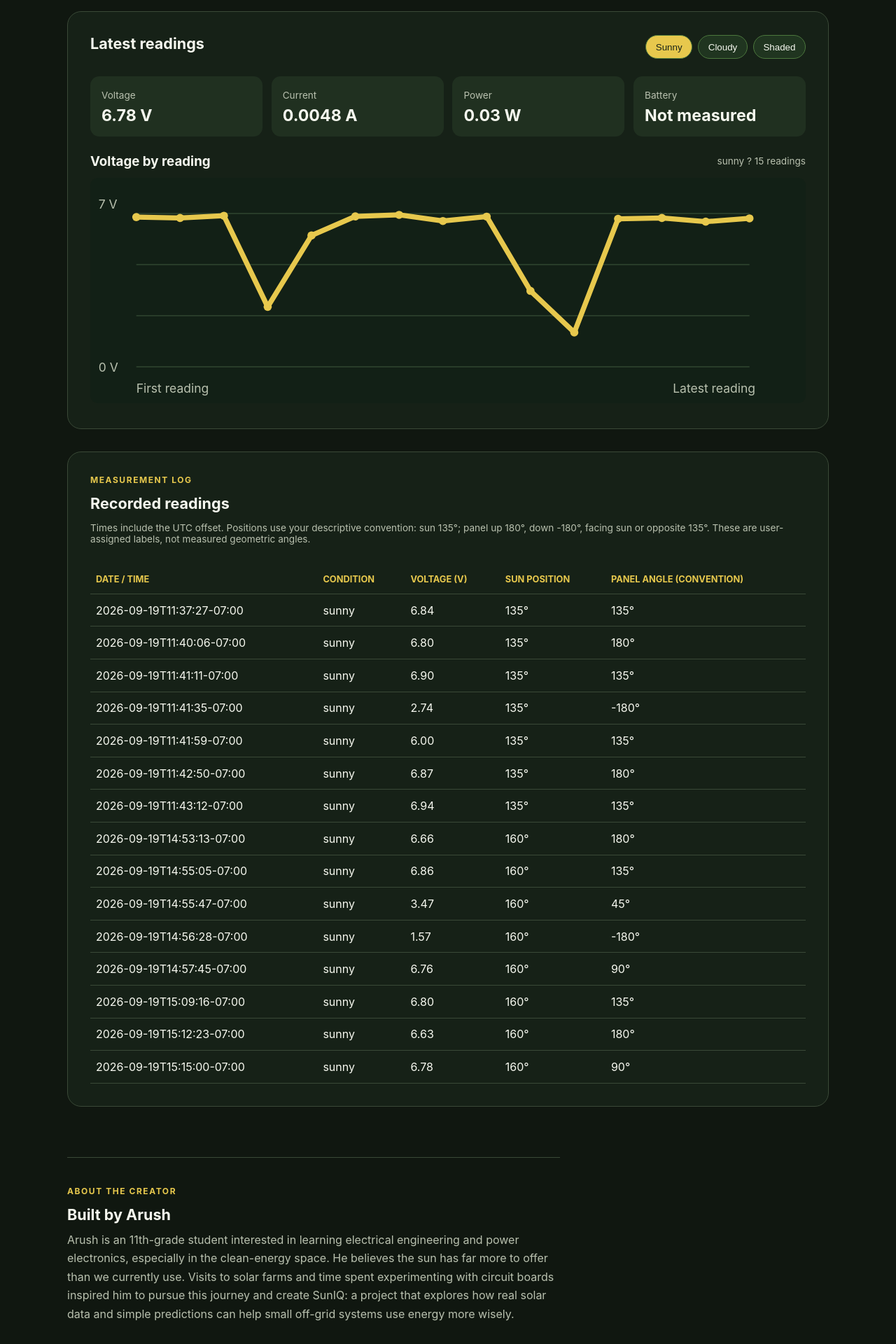
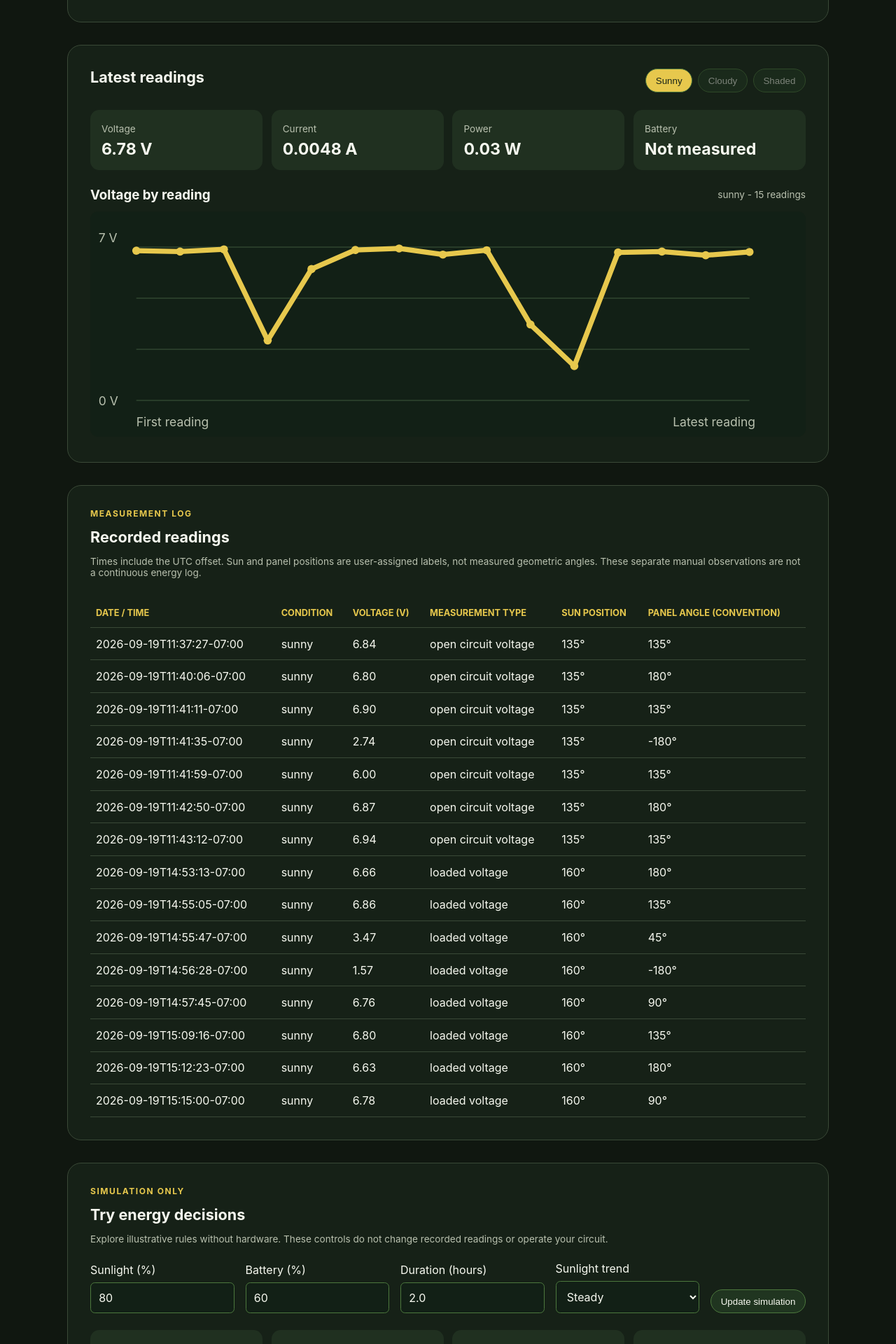
Before and after one commit to Arus588/suniq, a Flask app: page / in a window 1280 px wide. Shown: the part 880-2800 px from the top of the page at 70% size. Before the commit the page ends 2767 px from the top, so only its background shows below. Run offline with Flask 3, Linux system fonts and the light colour scheme.

Commit message:
Add energy simulation and adaptive recommendation rules

```diff
--- a/app.py
+++ b/app.py
@@ -1,7 +1,7 @@
 import csv
 from pathlib import Path
 
-from flask import Flask, render_template
+from flask import Flask, render_template, request
 
 
 DATA_DIR = Path(__file__).parent / "data" / "measurements"
@@ -15,12 +15,51 @@ def load_measurements():
         return list(csv.DictReader(csv_file))
 
 
+
+def simulate(args):
+    """Illustrative constant-power model, independent of measured CSV data."""
+    import math
+
+    def bounded(name, default, minimum, maximum):
+        try:
+            value = float(args.get(name, default))
+        except (ValueError, TypeError):
+            return default
+        return max(minimum, min(maximum, value)) if math.isfinite(value) else default
+
+    sunlight = bounded('sunlight', 80, 0, 100)
+    battery = bounded('battery', 60, 0, 100)
+    hours = bounded('hours', 2, 0, 24)
+    trend = args.get('trend', 'steady')
+    if trend not in ('steady', 'falling'):
+        trend = 'steady'
+    # Illustrative 6 V source and 5 mA maximum current, not a panel rating.
+    voltage = 6.0
+    current = 0.005 * sunlight / 100
+    power = voltage * current
+    if battery < 20:
+        action, reason = 'Conserve energy', 'Battery is below 20%; prioritize restoring its reserve.'
+    elif trend == 'falling':
+        action, reason = 'Conserve energy', 'Sunlight is falling; reduce demand before generation drops.'
+    elif sunlight < 30:
+        action, reason = 'Conserve energy', 'Sunlight is below 30%; available generation is low.'
+    elif sunlight >= 70 and battery >= 50:
+        action, reason = 'Run load', 'Sunlight is at least 70% and battery is at least 50%.'
+    elif battery < 90:
+        action, reason = 'Charge battery', 'Some sunlight is available; prioritize charging before optional loads.'
+    else:
+        action, reason = 'Conserve energy', 'Battery is well charged, but sunlight is below the run-load threshold.'
+    return dict(sunlight=sunlight, battery=battery, hours=hours, trend=trend,
+                voltage=voltage, current=current, power=power, energy=power*hours,
+                action=action, reason=reason)
+
+
 def create_app():
     app = Flask(__name__)
 
     @app.get("/")
     def dashboard():
-        return render_template("index.html", measurements=load_measurements())
+        return render_template("index.html", measurements=load_measurements(), simulation=simulate(request.args))
 
     return app
 
--- a/static/css/styles.css
+++ b/static/css/styles.css
@@ -64,3 +64,9 @@ button.active, button:hover { background: var(--accent); color: #172318; }
   .metrics { grid-template-columns: repeat(2, 1fr); }
   .panel-heading { align-items: flex-start; flex-direction: column; }
 }
+
+.simulation-controls { display: flex; flex-wrap: wrap; gap: 1rem; align-items: end; margin: 1.5rem 0; }
+.simulation-controls label { display: grid; gap: .5rem; flex: 1 1 140px; }
+.simulation-controls input, .simulation-controls select { width: 100%; padding: .7rem; border: 1px solid #4c783d; border-radius: .4rem; background: #122016; color: var(--ink); font: inherit; }
+.recommendation { margin-top: 1rem; border-left: 3px solid var(--accent); padding: .5rem 1rem; background: #203020; }
+button:disabled { opacity: .45; cursor: default; }
--- a/templates/index.html
+++ b/templates/index.html
@@ -9,12 +9,12 @@
 </section>
 
 {% set latest = measurements[-1] if measurements else {} %}
-{% set recorded = latest.get('measurement_type') == 'open_circuit_voltage' %}
+{% set recorded = latest.get('measurement_type') in ['open_circuit_voltage', 'loaded_voltage'] %}
 <section class="status-card" aria-labelledby="status-heading">
   <div><p class="eyebrow">System status</p>
     <h2 id="status-heading">{{ 'Recorded solar measurements' if recorded else 'Sample dashboard' }}</h2>
-    <p>{{ measurements|length }} readings{% if latest %} ? {{ latest.get('timestamp', '')[:10] }}{% endif %}.
-    {% if recorded %}Manually recorded open-circuit voltage. Current, power, and battery level have not been measured.{% else %}Sample data for exploring the dashboard.{% endif %} Refresh to see newly logged readings.</p>
+    <p>{{ measurements|length }} readings{% if latest %} &middot; {{ latest.get('timestamp', '')[:10] }}{% endif %}.
+    {% if recorded %}Manual open-circuit and loaded-voltage readings. Where resistor measurements are available, current is estimated from resistance and power is calculated. Battery level is not measured.{% else %}Sample data for exploring the dashboard.{% endif %} Refresh to see newly logged readings.</p>
   </div><span class="status-badge">{{ 'Measured voltage' if recorded else 'Simulation' }}</span>
 </section>
 <section class="dashboard-panel" aria-labelledby="readings-heading">
@@ -33,11 +33,33 @@
 </section>
 <section class="dashboard-panel" aria-labelledby="tests-heading">
   <p class="eyebrow">Measurement log</p><h2 id="tests-heading">Recorded readings</h2>
-  <p class="muted">Times include the UTC offset. Positions use your descriptive convention: sun 135&deg;; panel up 180&deg;, down -180&deg;, facing sun or opposite 135&deg;. These are user-assigned labels, not measured geometric angles.</p>
-  <div class="table-scroll"><table><thead><tr><th>Date / time</th><th>Condition</th><th>Voltage (V)</th><th>Sun position</th><th>Panel angle (convention)</th></tr></thead><tbody>
-  {% for row in measurements %}<tr><td>{{ row.get('timestamp', '') }}</td><td>{{ row.scenario }}</td><td>{{ row.voltage_v }}</td><td>{{ row.get('sun_position') or 'Not recorded' }}{% if row.get('sun_position') %}&deg;{% endif %}</td><td>{{ row.get('panel_angle') or 'Not defined' }}{% if row.get('panel_angle') %}&deg;{% endif %}</td></tr>
-  {% else %}<tr><td colspan="5">No readings recorded yet.</td></tr>{% endfor %}
+  <p class="muted">Times include the UTC offset. Sun and panel positions are user-assigned labels, not measured geometric angles. These separate manual observations are not a continuous energy log.</p>
+  <div class="table-scroll"><table><thead><tr><th>Date / time</th><th>Condition</th><th>Voltage (V)</th><th>Measurement type</th><th>Sun position</th><th>Panel angle (convention)</th></tr></thead><tbody>
+  {% for row in measurements %}<tr><td>{{ row.get('timestamp', '') }}</td><td>{{ row.scenario }}</td><td>{{ row.voltage_v }}</td><td>{{ row.get('measurement_type', 'sample')|replace('_', ' ') }}</td><td>{{ row.get('sun_position') or 'Not recorded' }}{% if row.get('sun_position') %}&deg;{% endif %}</td><td>{{ row.get('panel_angle') or 'Not defined' }}{% if row.get('panel_angle') %}&deg;{% endif %}</td></tr>
+  {% else %}<tr><td colspan="6">No readings recorded yet.</td></tr>{% endfor %}
   </tbody></table></div>
+</section>
+
+<section class="dashboard-panel" id="simulation" aria-labelledby="simulation-heading">
+  <p class="eyebrow">Simulation only</p>
+  <h2 id="simulation-heading">Try energy decisions</h2>
+  <p class="muted">Explore illustrative rules without hardware. These controls do not change recorded readings or operate your circuit.</p>
+  <form action="/#simulation" method="get" class="simulation-controls">
+    <label>Sunlight (%)<input name="sunlight" type="number" min="0" max="100" step="1" value="{{ simulation.sunlight|int }}" required></label>
+    <label>Battery (%)<input name="battery" type="number" min="0" max="100" step="1" value="{{ simulation.battery|int }}" required></label>
+    <label>Duration (hours)<input name="hours" type="number" min="0" max="24" step="0.1" value="{{ simulation.hours }}" required></label>
+    <label>Sunlight trend<select name="trend"><option value="steady" {% if simulation.trend == 'steady' %}selected{% endif %}>Steady</option><option value="falling" {% if simulation.trend == 'falling' %}selected{% endif %}>Falling</option></select></label>
+    <button type="submit">Update simulation</button>
+  </form>
+  <div class="metrics">
+    <div class="metric"><span>Simulated voltage</span><strong>6.00 V</strong></div>
+    <div class="metric"><span>Simulated current</span><strong>{{ '%.2f'|format(simulation.current * 1000) }} mA</strong></div>
+    <div class="metric"><span>Simulated power</span><strong>{{ '%.2f'|format(simulation.power * 1000) }} mW</strong></div>
+    <div class="metric"><span>Estimated energy</span><strong>{{ '%.5f'|format(simulation.energy) }} Wh</strong></div>
+  </div>
+  <div class="recommendation" aria-live="polite"><h3>{{ simulation.action }}</h3><p>{{ simulation.reason }}</p></div>
+  <p class="muted">Assumptions: constant 6 V, current increasing linearly to 5 mA at 100% sunlight. Power = voltage &times; current; energy = power &times; hours. This is an illustrative model, not your panel's rated output or measured energy. The energy estimate holds power constant; the trend control affects only the recommendation. Battery percentage is an input, not a charging forecast.</p>
+  <details><summary>How recommendations work</summary><p>Rules apply in order: battery below 20%, falling sunlight, or sunlight below 30% means conserve. Otherwise, sunlight at least 70% and battery at least 50% means run the load. Otherwise, battery below 90% means charge; remaining cases conserve. These demonstration thresholds have not been validated for a battery or load.</p></details>
 </section>
 
 <section class="creator" aria-labelledby="creator-heading">
@@ -64,7 +86,7 @@ function setScenario(name) {
   document.querySelector('#current').textContent = a === null ? 'Not measured' : `${a} A`;
   document.querySelector('#power').textContent = v === null || a === null ? 'Not measured' : `${(v*a).toFixed(2)} W`;
   document.querySelector('#battery').textContent = battery === null ? 'Not measured' : `${battery}%`;
-  document.querySelector('#chart-label').textContent = `${name} ? ${rows.length} readings`;
+  document.querySelector('#chart-label').textContent = `${name} - ${rows.length} readings`;
   document.querySelectorAll('.scenario').forEach(button => button.classList.toggle('active', button.dataset.scenario === name));
   renderChart(rows);
 }
```
Also changed, not shown: docs/project-notebook.md (+11 -0 lines), test_simulation.py (added, +41 -0 lines).
